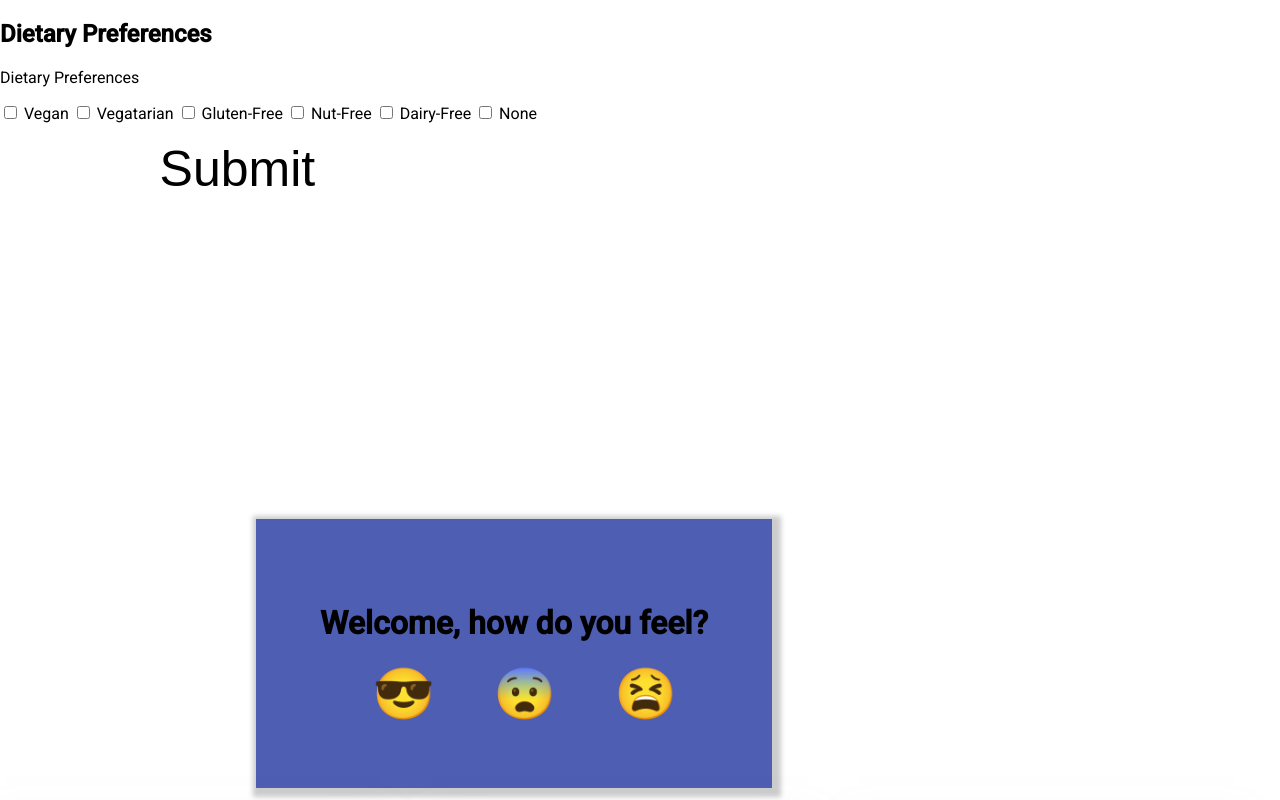
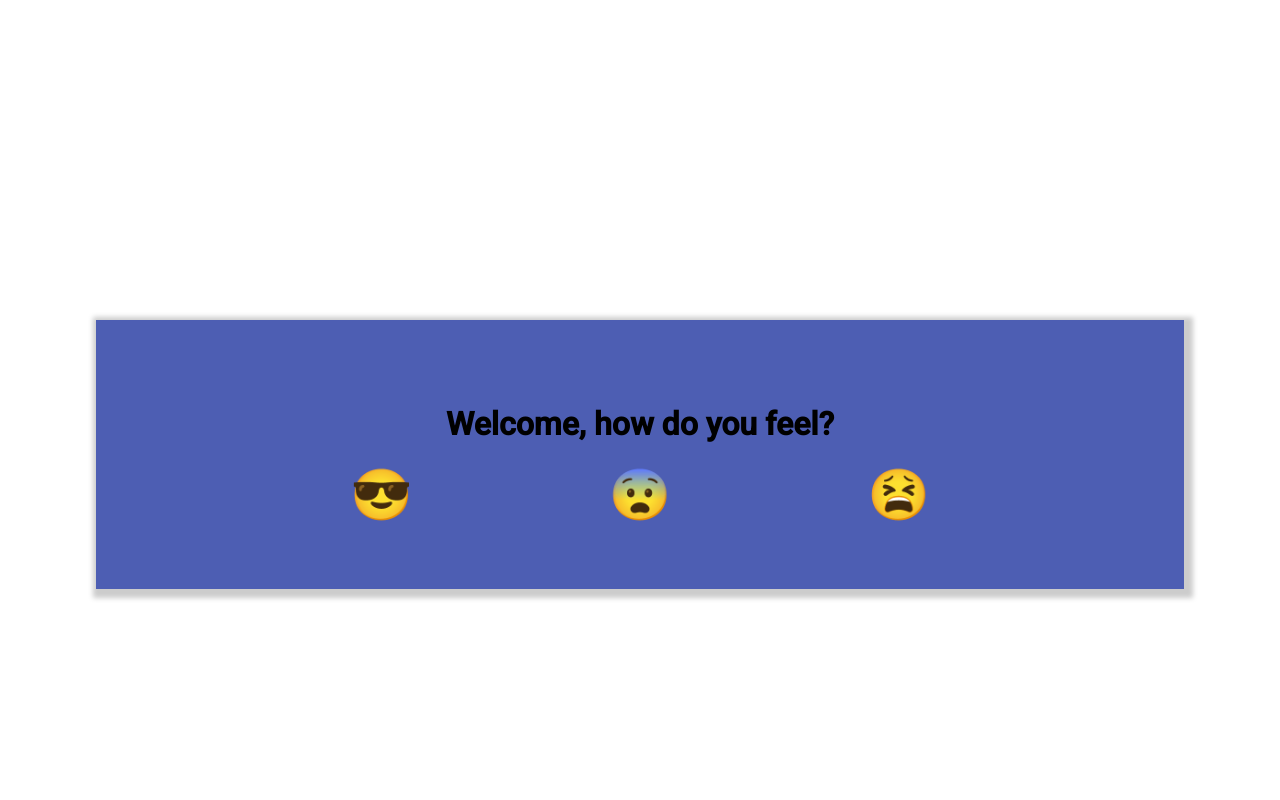
Before and after one commit to alliestehney/stressEating, a React (Create React App) app: page / in a window 1280 px wide. Shown: the top 800 px of the page. Built offline with nearby package versions, Linux system fonts and the light colour scheme.

Commit message:
display only the welcome screen, buttons click but not action

```diff
--- a/src/actions/index.js
+++ b/src/actions/index.js
@@ -0,0 +1,5 @@
+export function showDietaryForm() {
+  return {
+    type: "SHOW_DIETARY_FORM"
+  };
+}
--- a/src/components/App.js
+++ b/src/components/App.js
@@ -8,7 +8,7 @@ class App extends Component {
     return (
       <div className="App">
         <DietaryPref/>
-        <StressLevel />
+        <StressLevel onClick={this.props.showDietaryForm}/>
       	<Recipe />
       </div>
     );
--- a/src/components/StressLevel.js
+++ b/src/components/StressLevel.js
@@ -15,12 +15,13 @@ class StressLevel extends Component {
         return (
           <div className="StressForm">
             <h1>Welcome, how do you feel?</h1>
-            <form >
-              <button type="submitlow" value="Low">😎</button>
-              <button type="submitmed" value="Medium">😨</button>
-              <button type="submithigh" value="High">😫</button>
+            <form className="StressIcon" >
+              <button className="StressLevelIcon" type="submitlow" value="Low" onClick={this.lowStress.bind(this)}>😎</button>
+              <button className="StressLevelIcon" type="submitmed" value="Medium">😨</button>
+              <button className="StressLevelIcon" type="submithigh" value="High">😫</button>
             </form>
           </div>
+
         );
       }
 
@@ -54,6 +55,8 @@ class StressLevel extends Component {
 //         })
         // Clear the form by simply updating the state with empty form values.
 
-    }
 }
+}
+
+
 export default StressLevel;
--- a/src/index.css
+++ b/src/index.css
@@ -14,6 +14,7 @@ body {
 	-moz-box-shadow: -20px 17px 36px 0px rgba(173,173,173,0.52);
 	box-shadow: -20px 17px 36px 0px rgba(173,173,173,0.52);
 	margin: 2%;
+  display: none;
 }
 
 
@@ -39,6 +40,11 @@ body {
 	display: flex;
 	justify-content: center;
 	justify-content: space-between;
+
+}
+
+.DietaryPref {
+  display: none;
 }
 
 /*mobile view*/
@@ -64,10 +70,10 @@ body {
 
 @media only screen and (min-width: 320px) {
 	.StressForm {
-display: inline-block;
-align-items: center;
+text-align: center;
+width: 75%;
+margin: 0 auto;
 padding: 5%;
-margin-left: 20%;
 background: hsla(230,40%,50%,1);
 margin-top: 25%;
 }
@@ -76,10 +82,9 @@ margin-top: 25%;
   -moz-box-shadow:    3px 3px 5px 6px #ccc;  /* Firefox 3.5 - 3.6 */
   box-shadow:         3px 3px 5px 6px #ccc;  /* Opera 10.5, IE 9, Firefox 4+, Chrome 6+, iOS 5 */
 }
-button {
+.StressLevelIcon {
   display: inline-block;
   background: none;
-  margin-left: 12%;
   font-size: 50px;
   border: none;
 }
@@ -101,11 +106,15 @@ button {
 	}
 }
 
-button:hover {
+.StressLevelIcon:hover {
 	animation: bounce 1s;
 }
 }
+.StressIcon {
+  display: flex;
+  justify-content: space-evenly;
 
+}
 /*ipad and tablet view*/
 @media only screen and (min-width: 768px) and (max-width: 992px) {
 	.FlexContainer {
```
